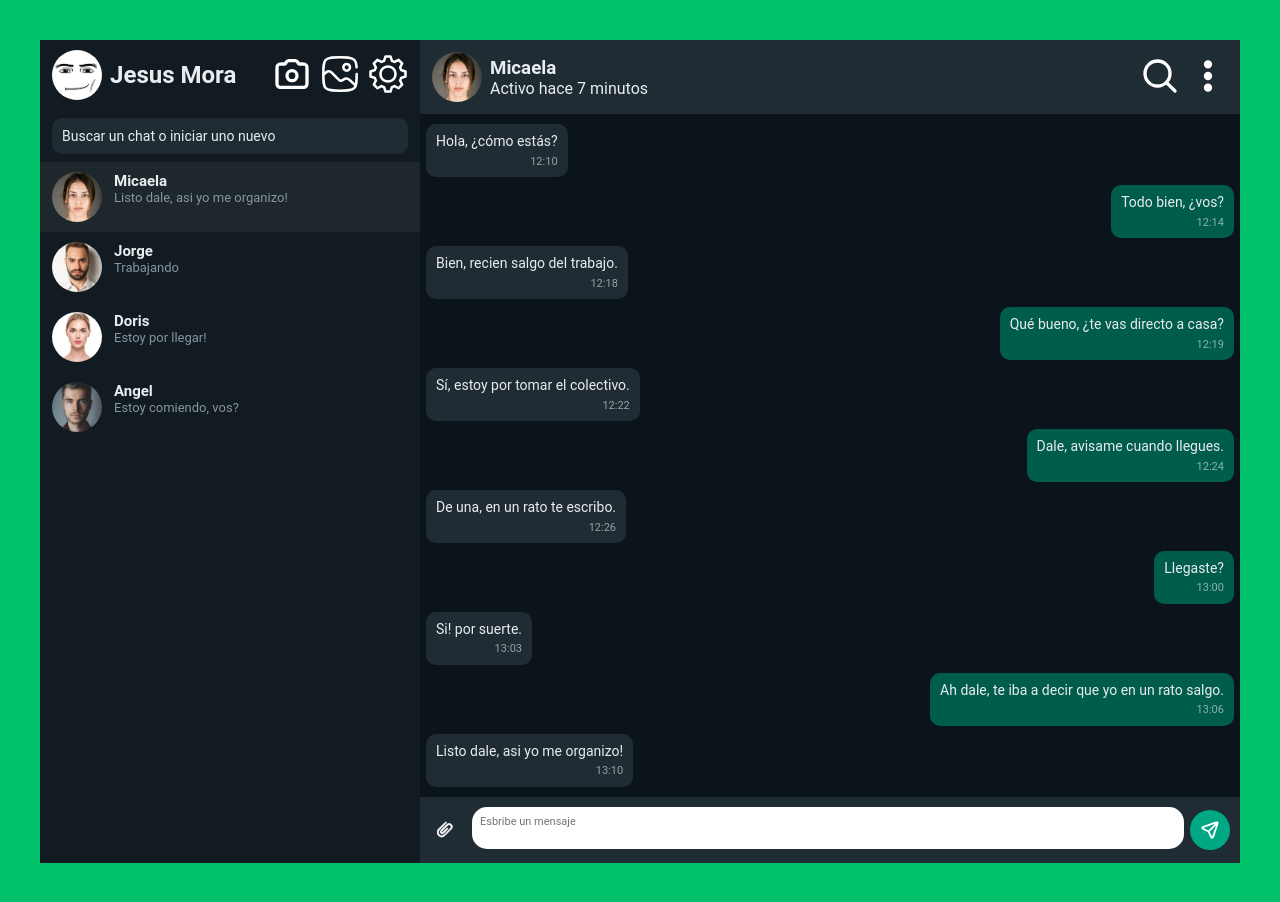
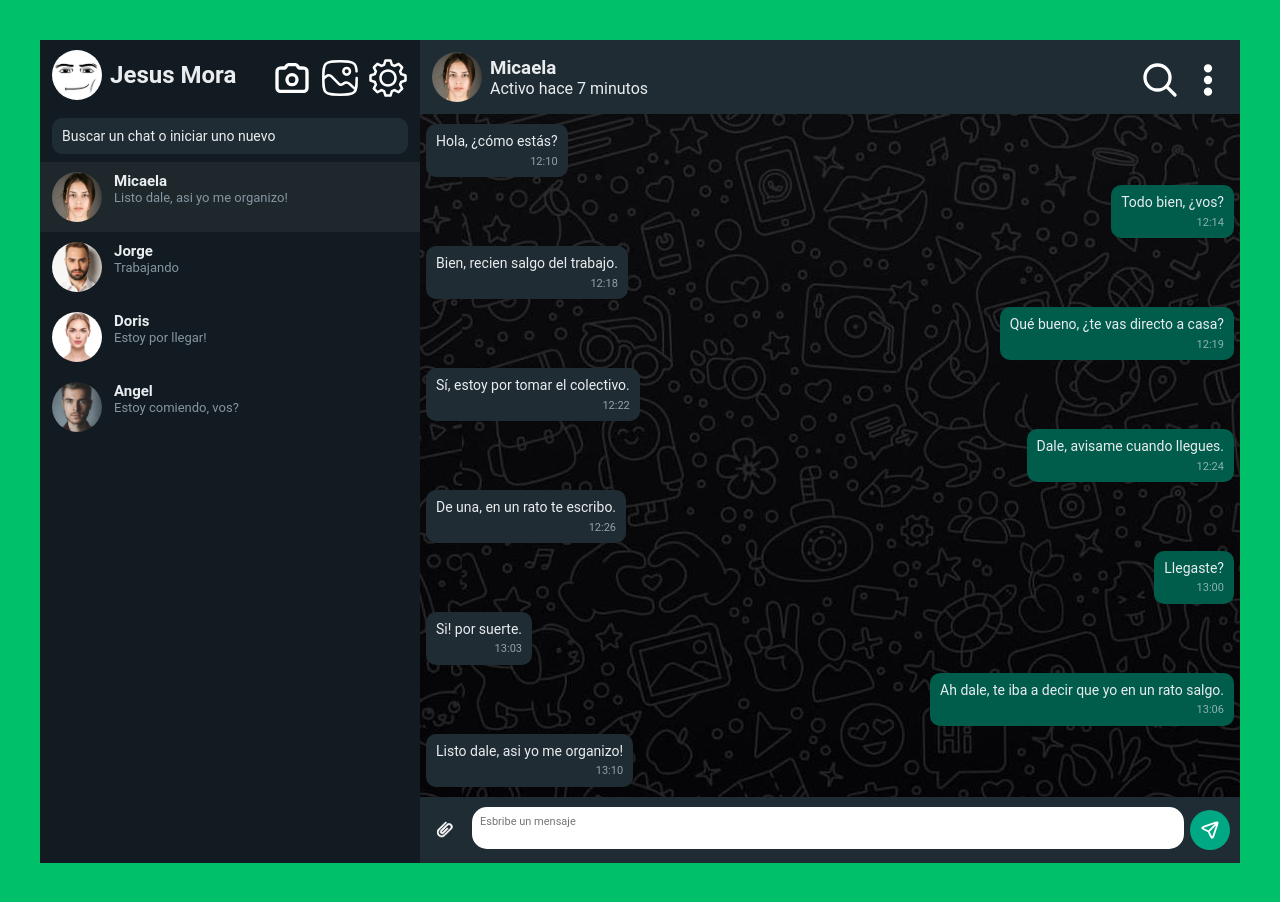
Before and after one commit to jesusmoramartinez/clon-whatsapp, a plain HTML site: page index.html in a window 1280 px wide. Drawn offline with Linux system fonts and the light colour scheme.

Commit message:
add: efecto de iconos y fondo chat

```diff
--- a/style.css
+++ b/style.css
@@ -83,6 +83,13 @@ body {
     background: none;
     border: none;
     cursor: pointer;
+    border-radius: 15%;
+    height: 35px;
+}
+
+.navbar-icons:hover {
+    background-color: rgba(255, 255, 255, 0.1);
+    transform: scale(1.05);
 }
 
 .imagen-perfil {
@@ -147,6 +154,10 @@ body {
 
 /* chat panel de mensajes*/
 .chat-panel {
+    background-image: url(./assets/images/fondo-chat.jpg);
+    background-repeat: repeat;
+    background-size: auto;
+    background-position: center;
     display: flex;
     flex-direction: column;
     height: 100%;
```
Also changed, not shown: assets/images/fondo-chat.jpg (added).
